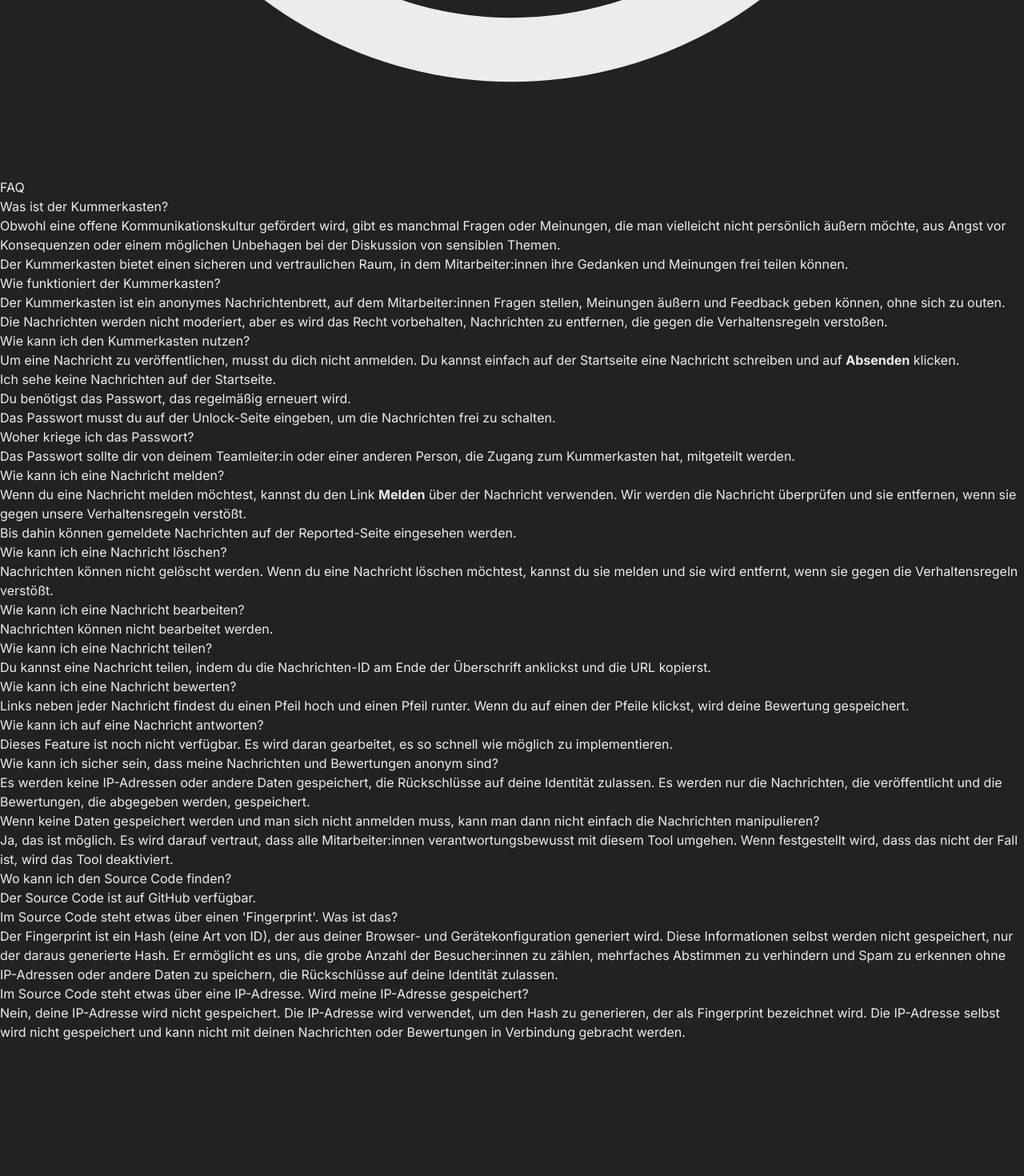
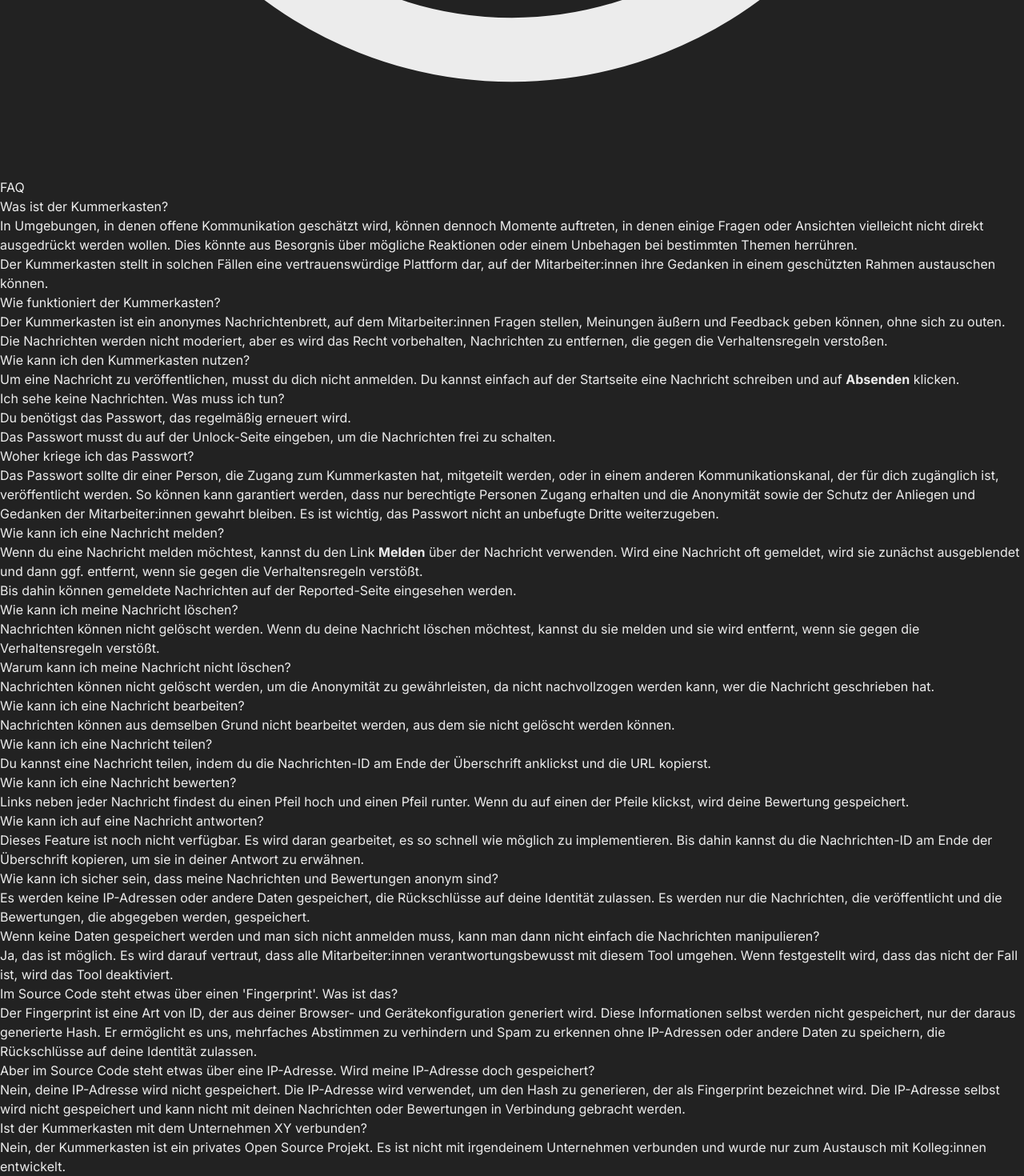
Before and after one commit to stefanluth/kummerkasten, a Next.js app: page /faq in a window 1280 px wide. Shown: the part 3786-5256 px from the top of the page at 80% size. Before the commit the page ends 5088 px from the top, so only its background shows below. Built offline with nearby package versions, Linux system fonts and the light colour scheme.

Commit message:
update faq

```diff
--- a/app/faq/page.tsx
+++ b/app/faq/page.tsx
@@ -7,13 +7,13 @@ export default function About() {
     <div className="flex flex-col max-w-2xl gap-6 p-2 mx-auto">
       <FaqItem title="Was ist der Kummerkasten?">
         <p>
-          Obwohl eine offene Kommunikationskultur gefördert wird, gibt es manchmal Fragen oder Meinungen, die man
-          vielleicht nicht persönlich äußern möchte, aus Angst vor Konsequenzen oder einem möglichen Unbehagen bei der
-          Diskussion von sensiblen Themen.
+          In Umgebungen, in denen offene Kommunikation geschätzt wird, können dennoch Momente auftreten, in denen einige
+          Fragen oder Ansichten vielleicht nicht direkt ausgedrückt werden wollen. Dies könnte aus Besorgnis über
+          mögliche Reaktionen oder einem Unbehagen bei bestimmten Themen herrühren.
         </p>
         <p>
-          Der Kummerkasten bietet einen sicheren und vertraulichen Raum, in dem Mitarbeiter:innen ihre Gedanken und
-          Meinungen frei teilen können.
+          Der Kummerkasten stellt in solchen Fällen eine vertrauenswürdige Plattform dar, auf der Mitarbeiter:innen ihre
+          Gedanken in einem geschützten Rahmen austauschen können.
         </p>
       </FaqItem>
       <FaqItem title="Wie funktioniert der Kummerkasten?">
@@ -36,7 +36,7 @@ export default function About() {
           Nachricht schreiben und auf <b>Absenden</b> klicken.
         </p>
       </FaqItem>
-      <FaqItem title="Ich sehe keine Nachrichten auf der Startseite.">
+      <FaqItem title="Ich sehe keine Nachrichten. Was muss ich tun?">
         <p>Du benötigst das Passwort, das regelmäßig erneuert wird.</p>
         <p>
           Das Passwort musst du auf der{' '}
@@ -48,14 +48,17 @@ export default function About() {
       </FaqItem>
       <FaqItem title="Woher kriege ich das Passwort?">
         <p>
-          Das Passwort sollte dir von deinem Teamleiter:in oder einer anderen Person, die Zugang zum Kummerkasten hat,
-          mitgeteilt werden.
+          Das Passwort sollte dir einer Person, die Zugang zum Kummerkasten hat, mitgeteilt werden, oder in einem
+          anderen Kommunikationskanal, der für dich zugänglich ist, veröffentlicht werden. So können kann garantiert
+          werden, dass nur berechtigte Personen Zugang erhalten und die Anonymität sowie der Schutz der Anliegen und
+          Gedanken der Mitarbeiter:innen gewahrt bleiben. Es ist wichtig, das Passwort nicht an unbefugte Dritte
+          weiterzugeben.
         </p>
       </FaqItem>
       <FaqItem title="Wie kann ich eine Nachricht melden?">
         <p>
-          Wenn du eine Nachricht melden möchtest, kannst du den Link <b>Melden</b> über der Nachricht verwenden. Wir
-          werden die Nachricht überprüfen und sie entfernen, wenn sie gegen unsere{' '}
+          Wenn du eine Nachricht melden möchtest, kannst du den Link <b>Melden</b> über der Nachricht verwenden. Wird
+          eine Nachricht oft gemeldet, wird sie zunächst ausgeblendet und dann ggf. entfernt, wenn sie gegen die{' '}
           <Link href="/code-of-conduct" className="text-slate-300 underline">
             Verhaltensregeln
           </Link>{' '}
@@ -68,9 +71,9 @@ export default function About() {
           eingesehen werden.
         </p>
       </FaqItem>
-      <FaqItem title="Wie kann ich eine Nachricht löschen?">
+      <FaqItem title="Wie kann ich meine Nachricht löschen?">
         <p>
-          Nachrichten können nicht gelöscht werden. Wenn du eine Nachricht löschen möchtest, kannst du sie melden und
+          Nachrichten können nicht gelöscht werden. Wenn du deine Nachricht löschen möchtest, kannst du sie melden und
           sie wird entfernt, wenn sie gegen die{' '}
           <Link href="/code-of-conduct" className="text-slate-300 underline">
             Verhaltensregeln
@@ -78,8 +81,14 @@ export default function About() {
           verstößt.
         </p>
       </FaqItem>
+      <FaqItem title="Warum kann ich meine Nachricht nicht löschen?">
+        <p>
+          Nachrichten können nicht gelöscht werden, um die Anonymität zu gewährleisten, da nicht nachvollzogen werden
+          kann, wer die Nachricht geschrieben hat.
+        </p>
+      </FaqItem>
       <FaqItem title="Wie kann ich eine Nachricht bearbeiten?">
-        <p>Nachrichten können nicht bearbeitet werden.</p>
+        <p>Nachrichten können aus demselben Grund nicht bearbeitet werden, aus dem sie nicht gelöscht werden können.</p>
       </FaqItem>
       <FaqItem title="Wie kann ich eine Nachricht teilen?">
         <p>
@@ -96,7 +105,8 @@ export default function About() {
       <FaqItem title="Wie kann ich auf eine Nachricht antworten?">
         <p>
           Dieses Feature ist noch nicht verfügbar. Es wird daran gearbeitet, es so schnell wie möglich zu
-          implementieren.
+          implementieren. Bis dahin kannst du die Nachrichten-ID am Ende der Überschrift kopieren, um sie in deiner
+          Antwort zu erwähnen.
         </p>
       </FaqItem>
       <FaqItem title="Wie kann ich sicher sein, dass meine Nachrichten und Bewertungen anonym sind?">
@@ -111,30 +121,30 @@ export default function About() {
           Tool umgehen. Wenn festgestellt wird, dass das nicht der Fall ist, wird das Tool deaktiviert.
         </p>
       </FaqItem>
-      <FaqItem title="Wo kann ich den Source Code finden?">
+      <FaqItem title="Im Source Code steht etwas über einen 'Fingerprint'. Was ist das?">
         <p>
-          Der Source Code ist auf{' '}
-          <Link href="https://github.com/stefanluth/kummerkasten" className="text-slate-300 underline">
-            GitHub
-          </Link>{' '}
-          verfügbar.
+          Der Fingerprint ist eine Art von ID, der aus deiner Browser- und Gerätekonfiguration generiert wird. Diese
+          Informationen selbst werden nicht gespeichert, nur der daraus generierte Hash. Er ermöglicht es uns,
+          mehrfaches Abstimmen zu verhindern und Spam zu erkennen ohne IP-Adressen oder andere Daten zu speichern, die
+          Rückschlüsse auf deine Identität zulassen.
         </p>
       </FaqItem>
-      <FaqItem title="Im Source Code steht etwas über einen 'Fingerprint'. Was ist das?">
-        <p>
-          Der Fingerprint ist ein Hash (eine Art von ID), der aus deiner Browser- und Gerätekonfiguration generiert
-          wird. Diese Informationen selbst werden nicht gespeichert, nur der daraus generierte Hash. Er ermöglicht es
-          uns, die grobe Anzahl der Besucher:innen zu zählen, mehrfaches Abstimmen zu verhindern und Spam zu erkennen
-          ohne IP-Adressen oder andere Daten zu speichern, die Rückschlüsse auf deine Identität zulassen.
-        </p>
-      </FaqItem>
-      <FaqItem title="Im Source Code steht etwas über eine IP-Adresse. Wird meine IP-Adresse gespeichert?">
+      <FaqItem title="Aber im Source Code steht etwas über eine IP-Adresse. Wird meine IP-Adresse doch gespeichert?">
         <p>
           Nein, deine IP-Adresse wird nicht gespeichert. Die IP-Adresse wird verwendet, um den Hash zu generieren, der
           als Fingerprint bezeichnet wird. Die IP-Adresse selbst wird nicht gespeichert und kann nicht mit deinen
           Nachrichten oder Bewertungen in Verbindung gebracht werden.
         </p>
       </FaqItem>
+      <FaqItem title="Ist der Kummerkasten mit dem Unternehmen XY verbunden?">
+        <p>
+          Nein, der Kummerkasten ist{' '}
+          <Link href="https://github.com/stefanluth/kummerkasten" className="text-slate-300 underline">
+            ein privates Open Source Projekt
+          </Link>
+          . Es ist nicht mit irgendeinem Unternehmen verbunden und wurde nur zum Austausch mit Kolleg:innen entwickelt.
+        </p>
+      </FaqItem>
     </div>
   );
 }
```
